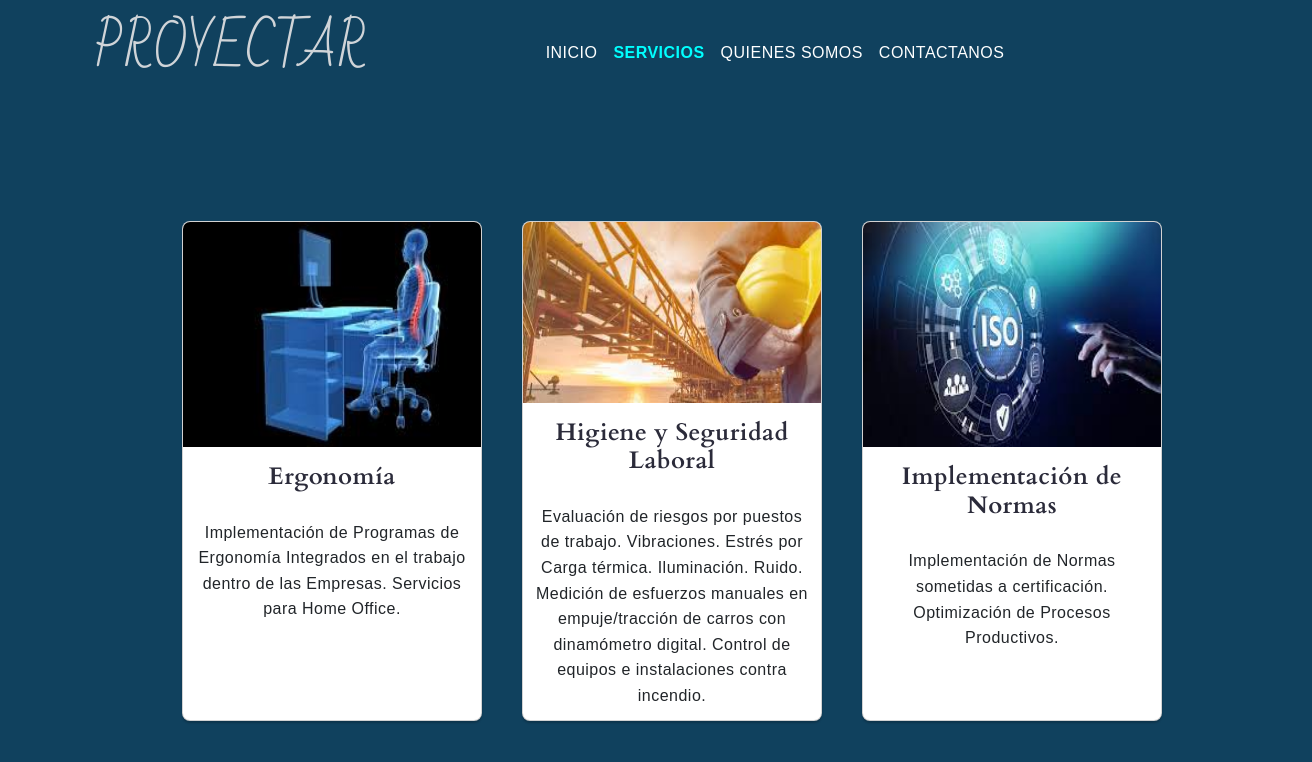
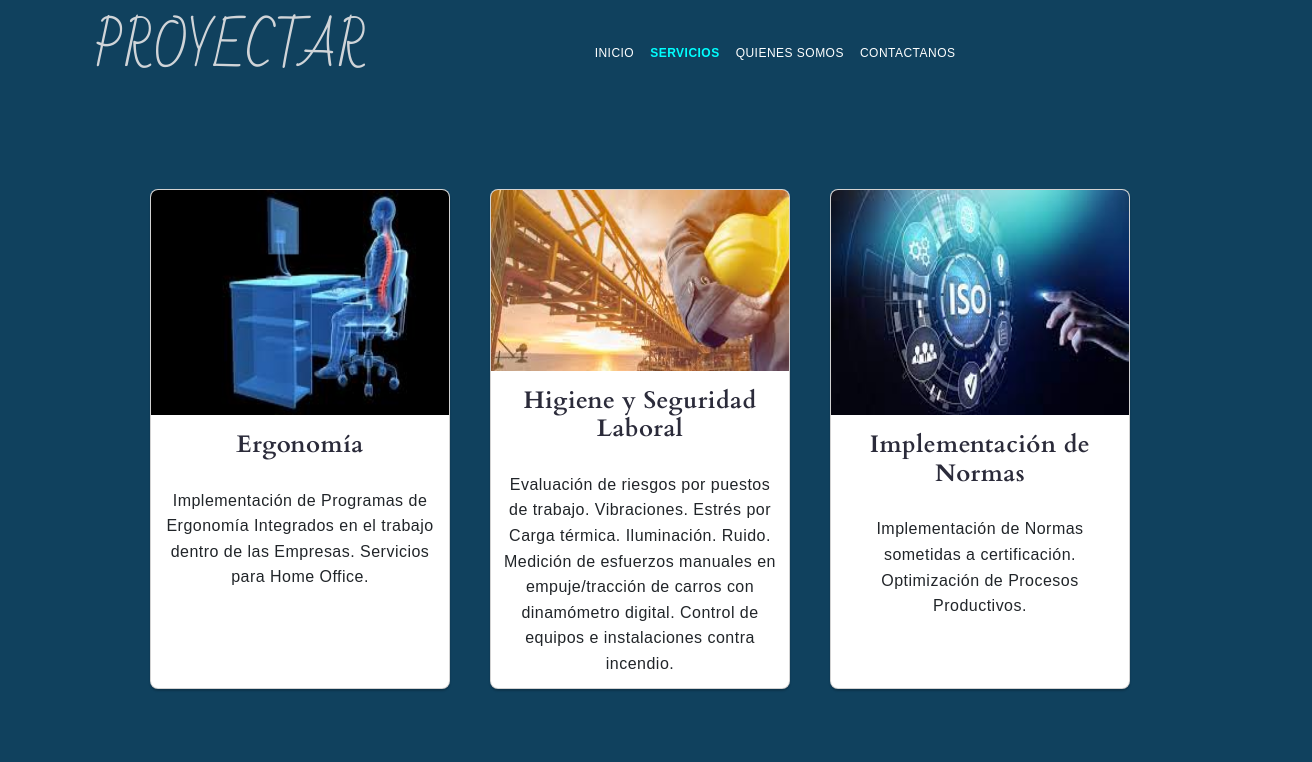
Before and after one commit to BrendaCejas/ProyectoConsultora, a website: page nuestrosservicios.html in a window 1280 px wide. Shown: the whole page, 1312 px wide, since content can reach past the window. Drawn offline with nearby package versions, Linux system fonts and the light colour scheme; a web font is replaced by a local one.

Commit message:
first commit

```diff
--- a/scss/_cuerpos.scss
+++ b/scss/_cuerpos.scss
@@ -104,7 +104,7 @@
     display: flex;
     flex-wrap: wrap;
     justify-content: center;
-    margin: 2rem;
+    margin: auto;
     background-color: $azulmedio ;
     padding: 1.2rem;
     .card {
--- a/scss/_header.scss
+++ b/scss/_header.scss
@@ -52,6 +52,7 @@ header {
     a.nav-link {
         color: white;
         font-weight: lighter;
+        font-size: 12px;
     }
 
     .navbar-nav .nav-link.active {
```
Also changed, not shown: css/main.css.
